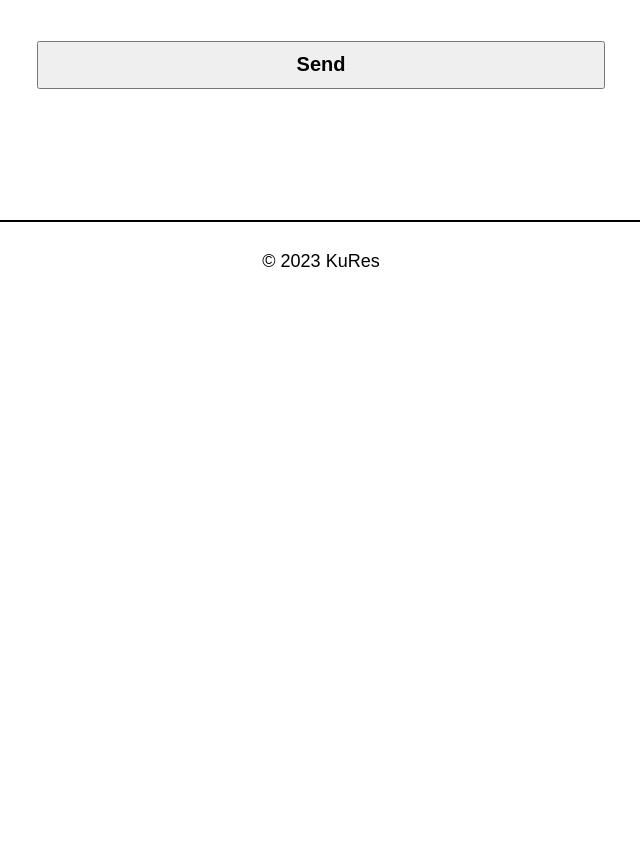
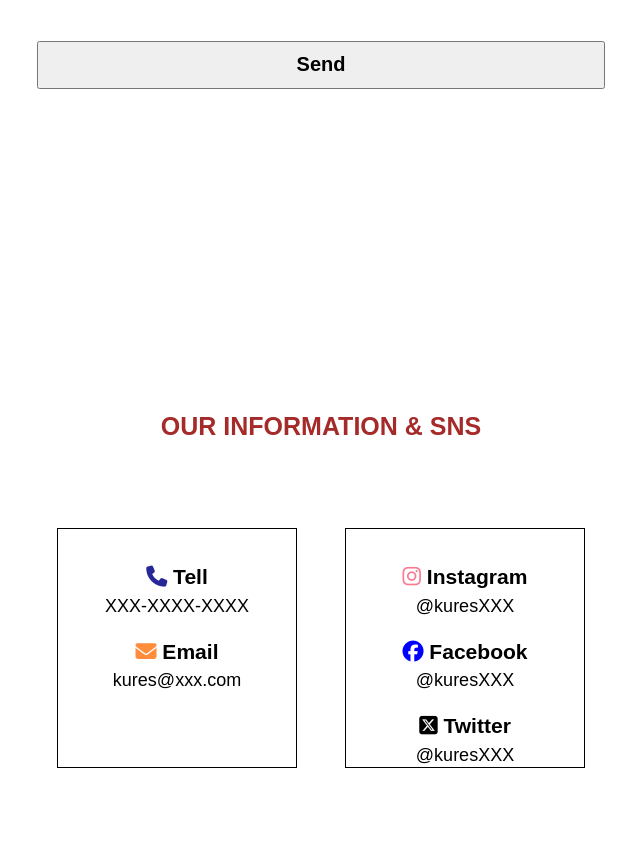
Before and after one commit to ayn96/static-website-project, a plain HTML site: page pages/contact.html in a window 1280 px wide. Shown: the part 1412-2280 px from the top of the page, without its empty margins (319-959 px from the left). Before the commit the page ends 1712 px from the top, so only its background shows below. Drawn offline with Linux system fonts and the light colour scheme; a web font is replaced by a local one.

Commit message:
Initial commit

```diff
--- a/css/about.css
+++ b/css/about.css
@@ -3,7 +3,7 @@
   background-size: cover;
 }
 
-/* welcome section */
+/* common section */
 .item {
   display: flex;
   flex-flow: column;
@@ -21,12 +21,13 @@
   width: 50%;
 }
 
-
+/* welcome section */
 .welcome img {
   float: left;
   margin: 0 2rem 1rem 0;
 }
 
+/* vege section */
 .vege img {
   float: right;
   margin: 0 0 1rem 2rem;
--- a/css/contact.css
+++ b/css/contact.css
@@ -77,3 +77,38 @@ button[type="submit"] {
   font-size: 20px;
   font-family: 'Arsenal', sans-serif;
 }
+
+/* infomation&sns section */
+.flexbox{
+  display: flex;
+  justify-content: center;
+  text-align: center;
+  column-gap: 3rem;
+}
+
+.info,
+.sns{
+  display: flex;
+  flex-flow: column;
+  row-gap: 1rem;
+  border: 1.5px solid black;
+  padding: 2rem;
+  width: 30vh;
+  height: 30vh;
+}
+
+.tell i{
+  color: rgb(39, 39, 149);
+}
+
+.email i{
+  color: rgb(255, 141, 60);
+}
+
+.insta i{
+  color: rgb(250, 121, 142);
+}
+
+.facebook i{
+  color: blue;
+}
--- a/pages/contact.html
+++ b/pages/contact.html
@@ -44,7 +44,7 @@
       </div>
       <!-- form section -->
       <div class="contact">
-        <h5>Please Contact Us!!</h5>
+        <h5>GET IN TOUCH!</h5>
         <form action="" class="contact-form">
           <div class="form-group">
               <h4>Name</h4>
@@ -65,7 +65,36 @@
           <button type="submit">Send</button>
         </form>
       </div>
-      </div>
+      <!-- information section -->
+      <div class="contact">
+        <h5>OUR INFORMATION & SNS</h5>
+        <div class="flexbox">
+          <div class="info">
+            <div class="tell">
+              <h3><i class="fa-solid fa-phone"></i> Tell</h3>
+              <p>XXX-XXXX-XXXX</p>
+            </div>
+            <div class="email">
+              <h3><i class="fa-solid fa-envelope"></i> Email</h3>
+              <p>kures@xxx.com</p>
+            </div>
+          </div>
+          <div class="sns">
+            <div class="insta">
+              <h3><i class="fa-brands fa-instagram"></i> Instagram</h3>
+              <p>@kuresXXX</p>
+            </div>
+            <div class="facebook">
+              <h3><i class="fa-brands fa-facebook"></i> Facebook</h3>
+              <p>@kuresXXX</p>
+            </div>
+            <div class="twitter">
+              <h3><i class="fa-brands fa-square-x-twitter"></i> Twitter</h3>
+              <p>@kuresXXX</p>
+            </div>
+          </div>
+        </div>
+
     </div>
   </main>
   <footer>
```
Also changed, not shown: pages/about.html (+1 -0 lines).
